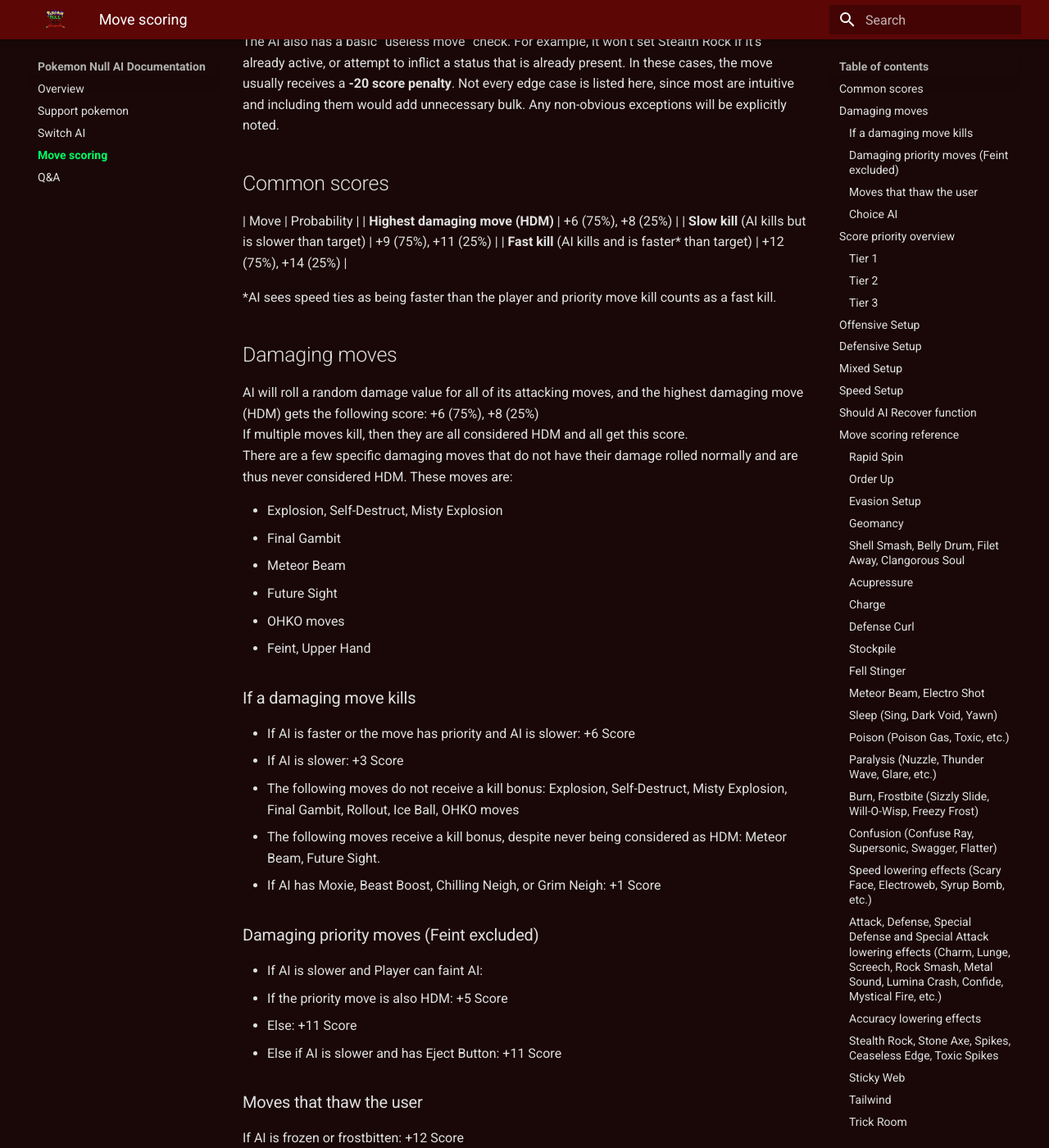
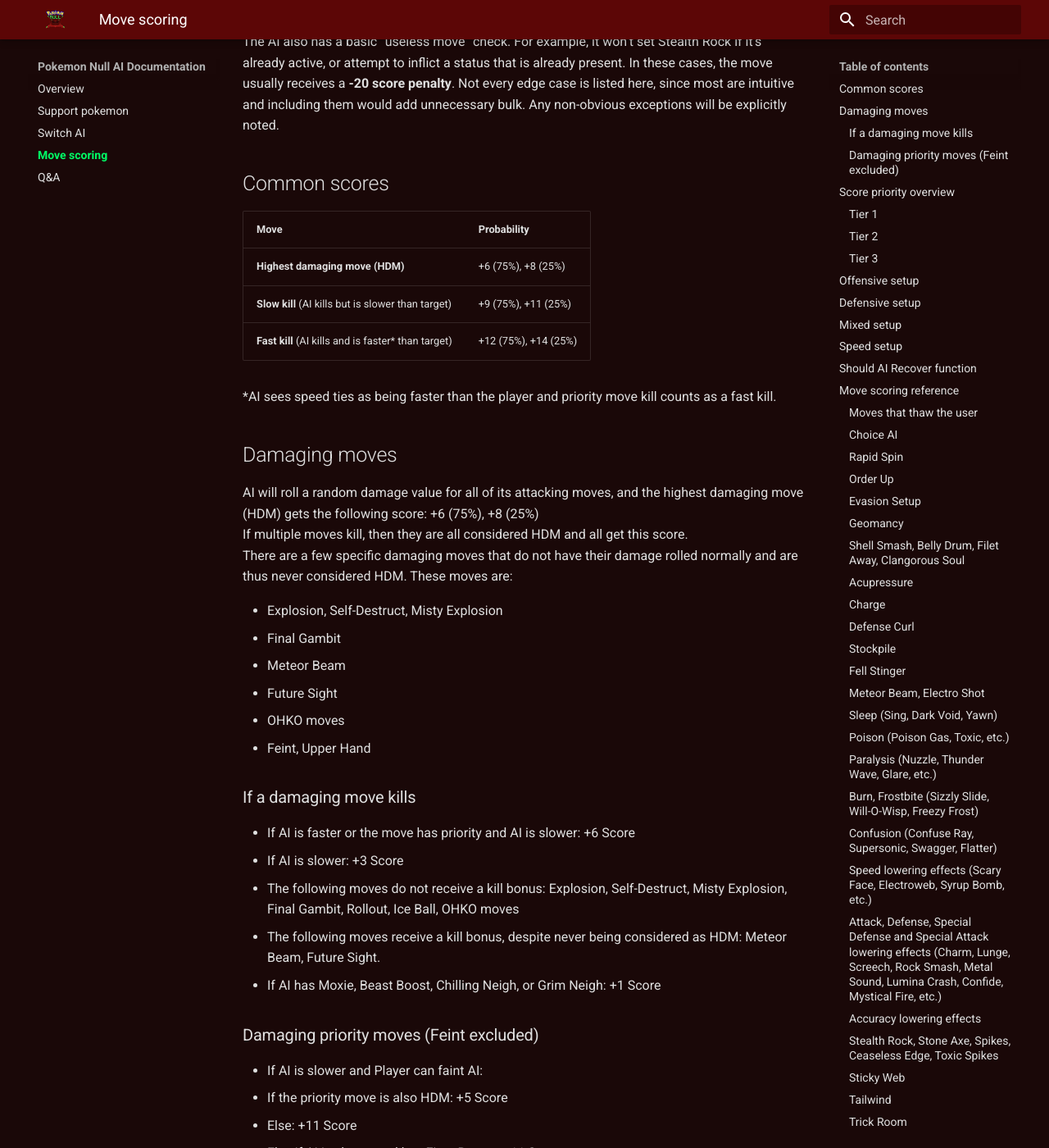
Before and after one commit to jellytronical/Null-AI-Documentation, an MkDocs documentation site: the page built from docs/move-scoring.md, in a window 1280 px wide and 1400 px high, scrolled down 532 px. Shown: the whole window at 82% size. Built offline with MkDocs 1.6.1 and Material for MkDocs 9.7.7, drawn with Linux system fonts in a browser that asks for light colours; some of the changed text lies outside the part shown.

Commit message:
table fix

```diff
--- a/docs/move-scoring.md
+++ b/docs/move-scoring.md
@@ -9,6 +9,7 @@
 ## Common scores
 
 | Move | Probability |
+| --- | --- |
 | **Highest damaging move (HDM)** | +6 (75%), +8 (25%) |
 | **Slow kill** (AI kills but is slower than target) | +9 (75%), +11 (25%) |
 | **Fast kill** (AI kills and is faster* than target) | +12 (75%), +14 (25%) |
@@ -43,12 +44,6 @@
   * Else: +11 Score
 * Else if AI is slower and has Eject Button: +11 Score
 
-### Moves that thaw the user
-If AI is frozen or frostbitten: +12 Score
-
-### Choice AI
-If AI is holding a Choice Item: -20 Score to all status moves except: Memento, Parting Shot, Baton Pass, Teleport, Chilly Reception, Sleep Talk, Me First, Copycat, Mimic, Transform, Sketch, Nature Power, Assist, Metronome.
-
 ## Score priority overview
 
 The following provides a high-level overview of how maximum move scores are prioritized within the AI logic. This list is not exhaustive and is only intended to illustrate the general hierarchy and relative score priority of different decision outcomes.
@@ -76,7 +71,7 @@
 * Status moves
 * Damaging moves with guaranteed side-effects (doesn’t stack with HDM score)
 
-## Offensive Setup
+## Offensive setup
 Tidy Up, Dragon Dance, Shift Gear, Howl, Meditate, Sharpen, Swords Dance, Growth, Nasty Plot, Tail Glow, Hone Clws, Work Up, Power-Up Punch, Mystical Power, Torch Song, Contrary Leaf Storm/Overheat/Draco Meteor
 
 * If Player is incapacitated: +3 Score (90%)
@@ -92,7 +87,7 @@
   * Player has a phazing move and AI is not on last mon
 * If the offensive stat (Atk/SpAtk) boosted by the move is +2 or higher: -1 Score (80%)
 
-## Defensive Setup
+## Defensive setup
 Stuff Cheeks, Harden, Withdraw, Barrier, Acid Armor, Iron Defense, Cotton Guard, Shelter, Amnesia, Defense Curl, Stockpile, Cosmic Power, Psyshield Bash
 
 * If Player has Unaware, Haze, Clear Smog, Freezy Frost, or Topsy Turvy: -20 Score
@@ -111,7 +106,7 @@
     * If Def or Sp. Def is lower than +1: +2 Score
   * If AI has Stored Power or Body Press: +1 Score (50%)
 
-## Mixed Setup
+## Mixed setup
 No Retreat, Victory Dance, Coil, Bulk Up, Curse, Contrary Superpower
 Calm Mind, Quiver Dance
 
@@ -123,7 +118,7 @@
 
 If the move is *Curse* and the user is a Ghost Type, the move doesn’t follow setup rules and instead stays at the default +6 Score, if the target isn’t already cursed.
 
-## Speed Setup
+## Speed setup
 Autotomize, Agility, Rock Polish, Trailblaze, Flame Charge, Aqua Step, Esper Wing, Scale Shot
 
 * If Player has Haze, Clear Smog, Freezy Frost, Topsy Turvy or a phazing move: -20 Score
```
Also changed, not shown: other parts of docs/move-scoring.md (+6 -0 lines).
